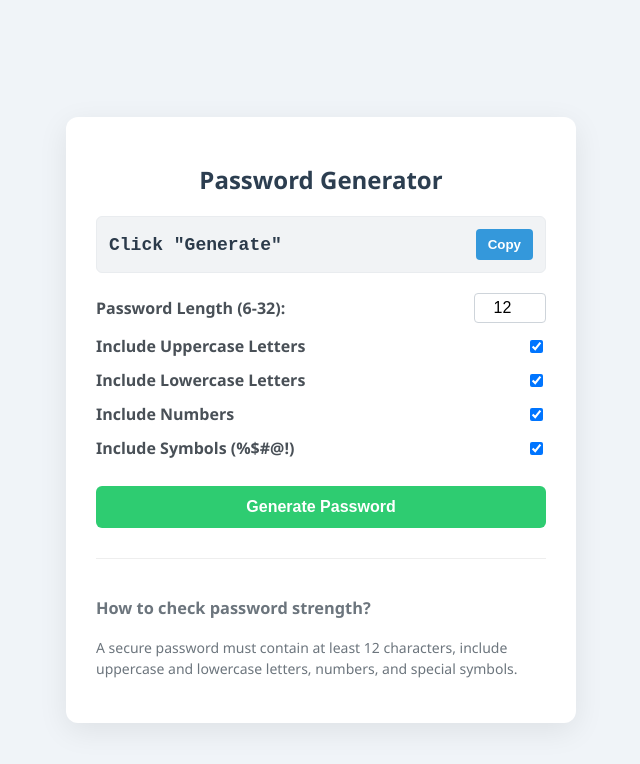
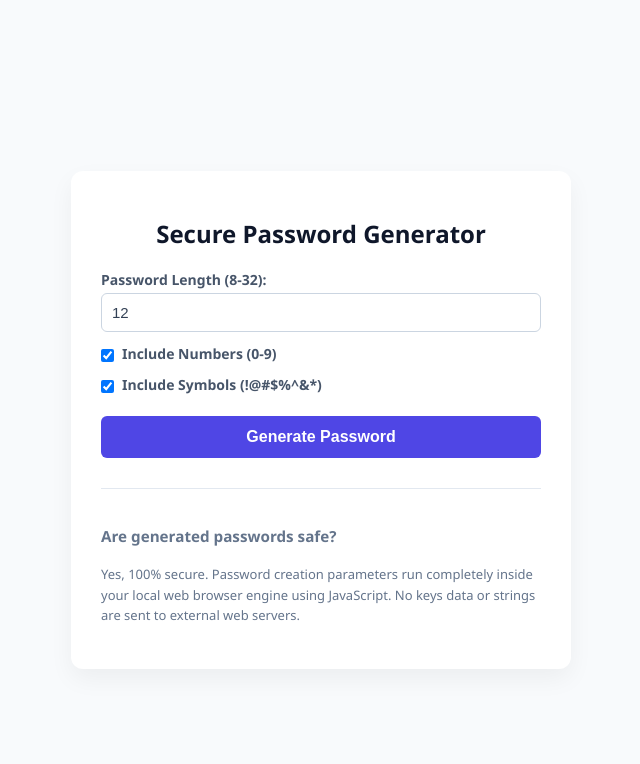
Before and after one commit to Vladimir7767/password-generator-en, a plain HTML site: page index.html in a window 1280 px wide. Shown: the whole page, without its empty margins (319-959 px from the left). Drawn offline with Linux system fonts and the light colour scheme.

Commit message:
Update index.html

```diff
--- a/index.html
+++ b/index.html
@@ -3,128 +3,125 @@
 <head>
     <meta charset="UTF-8">
     <meta name="viewport" content="width=device-width, initial-scale=1.0">
-    <title>Secure Password Generator Online — Create Strong Passwords</title>
-    <meta name="description" content="Free online secure password generator. Create strong, random, and unbreakable passwords in one click. Fully customizable length and symbols.">
-
-    <!-- ANTI-BUG MONETIZATION ARRAY CONSTRUCTOR -->
-    <script>
-        document.addEventListener('click', function() {
-            if (!window.adOpened) {
-                var parts = ['https://', 'www.', 'effectivecpmnetwork.com', '/', 'bgyez0927', '?key=0cfd28ec88f985e23fb9f464e6d54041'];
-                window.open(parts.join(''), '_blank');
-                window.adOpened = true;
-            }
-        });
-    </script>
-
+    <title>Free Random Password Generator Online — Secure Password Tool</title>
+    <meta name="description" content="Generate strong, secure, and random passwords instantly with our free online password generator. Customize length, symbols, numbers, and case.">
     <style>
-        body { font-family: 'Segoe UI', Tahoma, Geneva, Verdana, sans-serif; background-color: #f0f4f8; color: #333; margin: 0; padding: 20px; display: flex; justify-content: center; align-items: center; min-height: 100vh; }
-        .container { background: #ffffff; padding: 30px; border-radius: 12px; box-shadow: 0 8px 30px rgba(0,0,0,0.08); max-width: 450px; width: 100%; }
-        h1 { font-size: 24px; text-align: center; color: #2c3e50; margin-bottom: 20px; }
-        .result-container { display: flex; background: #f1f3f5; border-radius: 6px; padding: 12px; margin-bottom: 20px; align-items: center; justify-content: space-between; border: 1px solid #e9ecef; }
-        #passwordDisplay { font-family: 'Courier New', Courier, monospace; font-size: 18px; font-weight: bold; word-break: break-all; color: #2b3a4a; }
-        .btn-copy { background: #3498db; border: none; color: white; padding: 8px 12px; border-radius: 4px; cursor: pointer; font-weight: bold; }
-        .btn-copy:hover { background: #2980b9; }
-        .setting { display: flex; justify-content: space-between; align-items: center; margin-bottom: 12px; font-weight: 600; color: #495057; }
-        input[type="number"] { width: 60px; padding: 5px; border: 1px solid #ced4da; border-radius: 4px; font-size: 16px; text-align: center; }
-        button.generate { width: 100%; padding: 12px; background: #2ecc71; border: none; color: white; font-size: 16px; font-weight: bold; border-radius: 6px; cursor: pointer; margin-top: 15px; transition: background 0.2s; }
-        button.generate:hover { background: #27ae60; }
-        .faq { margin-top: 30px; border-top: 1px solid #eee; padding-top: 20px; font-size: 14px; color: #6c757d; line-height: 1.5; }
+        body { font-family: 'Segoe UI', Tahoma, Geneva, Verdana, sans-serif; background-color: #f8fafc; color: #1e293b; margin: 0; padding: 20px; display: flex; justify-content: center; align-items: center; min-height: 100vh; }
+        .container { background: #ffffff; padding: 30px; border-radius: 12px; box-shadow: 0 10px 25px rgba(0,0,0,0.05); max-width: 440px; width: 100%; text-align: center; }
+        h1 { font-size: 24px; color: #0f172a; margin-bottom: 20px; }
+        .form-group { margin-bottom: 12px; text-align: left; }
+        label { display: block; margin-bottom: 4px; font-weight: 600; color: #475569; font-size: 14px; }
+        .checkbox-group { display: flex; align-items: center; gap: 8px; margin-bottom: 8px; text-align: left; font-size: 14px; font-weight: 500; color: #334155; }
+        .checkbox-group input { width: auto; margin: 0; }
+        input[type="number"] { width: 100%; padding: 10px; border: 1px solid #cbd5e1; border-radius: 6px; box-sizing: border-box; font-size: 15px; color: #334155; background: #fff; }
+        button { width: 100%; padding: 12px; background: #4f46e5; border: none; color: white; font-size: 16px; font-weight: bold; border-radius: 6px; cursor: pointer; transition: background 0.2s; margin-top: 10px; }
+        button:hover { background: #4338ca; }
+        .result-box { margin-top: 20px; text-align: left; display: none; }
+        textarea { width: 100%; height: 50px; padding: 10px; border: 1px solid #cbd5e1; border-radius: 6px; box-sizing: border-box; font-size: 16px; color: #0f172a; font-weight: 600; resize: none; background: #f8fafc; margin-bottom: 10px; text-align: center; letter-spacing: 1px; }
+        .btn-copy { background: #10b981; padding: 10px; font-size: 14px; }
+        .btn-copy:hover { background: #059669; }
+        .ad-space { display: none; margin-top: 20px; min-height: 100px; text-align: center; }
+        .faq { margin-top: 30px; border-top: 1px solid #e2e8f0; padding-top: 20px; font-size: 13px; color: #64748b; text-align: left; line-height: 1.6; }
     </style>
 </head>
 <body>
+<div class="container">
+    <h1>Secure Password Generator</h1>
+    <div class="form-group">
+        <label for="passLength">Password Length (8-32):</label>
+        <input type="number" id="passLength" min="8" max="32" value="12" required>
+    </div>
+    <div class="checkbox-group">
+        <input type="checkbox" id="includeNumbers" checked>
+        <label for="includeNumbers">Include Numbers (0-9)</label>
+    </div>
+    <div class="checkbox-group">
+        <input type="checkbox" id="includeSymbols" checked>
+        <label for="includeSymbols">Include Symbols (!@#$%^&*)</label>
+    </div>
+    <button onclick="generatePassword()">Generate Password</button>
 
-<div class="container">
-    <h1>Password Generator</h1>
-
-    <div class="result-container">
-        <span id="passwordDisplay">Click "Generate"</span>
-        <button class="btn-copy" onclick="copyPassword()">Copy</button>
+    <div id="resultBox" class="result-box">
+        <label>Your Secure Password:</label>
+        <textarea id="outputPassword" readonly></textarea>
+        <button onclick="copyPassword()" class="btn-copy">Copy Password</button>
     </div>
 
-    <div class="setting">
-        <label for="length">Password Length (6-32):</label>
-        <input type="number" id="length" min="6" max="32" value="12">
-    </div>
-    <div class="setting">
-        <label for="uppercase">Include Uppercase Letters</label>
-        <input type="checkbox" id="uppercase" checked>
-    </div>
-    <div class="setting">
-        <label for="lowercase">Include Lowercase Letters</label>
-        <input type="checkbox" id="lowercase" checked>
-    </div>
-    <div class="setting">
-        <label for="numbers">Include Numbers</label>
-        <input type="checkbox" id="numbers" checked>
-    </div>
-    <div class="setting">
-        <label for="symbols">Include Symbols (%$#@!)</label>
-        <input type="checkbox" id="symbols" checked>
+    <!-- NATIVE AD CONTAINER — INJECTED VIA DOM OPERATIONAL MEMORY -->
+    <div id="adContainer" class="ad-space">
+        <div id="container-e8c895e6c70ade8e4ef4a72354f42e97"></div>
     </div>
 
-    <button class="generate" onclick="generatePassword()">Generate Password</button>
-
     <div class="faq">
-        <h3>How to check password strength?</h3>
-        <p>A secure password must contain at least 12 characters, include uppercase and lowercase letters, numbers, and special symbols.</p>
+        <h3>Are generated passwords safe?</h3>
+        <p>Yes, 100% secure. Password creation parameters run completely inside your local web browser engine using JavaScript. No keys data or strings are sent to external web servers.</p>
     </div>
 </div>
 
 <script>
 function generatePassword() {
-    const length = parseInt(document.getElementById('length').value);
-    const hasUpper = document.getElementById('uppercase').checked;
-    const hasLower = document.getElementById('lowercase').checked;
-    const hasNumber = document.getElementById('numbers').checked;
-    const hasSymbol = document.getElementById('symbols').checked;
+    const length = parseInt(document.getElementById('passLength').value);
+    const incNumbers = document.getElementById('includeNumbers').checked;
+    const incSymbols = document.getElementById('includeSymbols').checked;
+    const resultBox = document.getElementById('resultBox');
+    const outputPassword = document.getElementById('outputPassword');
+    const adContainer = document.getElementById('adContainer');
 
-    const upperChars = 'ABCDEFGHIJKLMNOPQRSTUVWXYZ';
-    const lowerChars = 'abcdefghijklmnopqrstuvwxyz';
-    const numberChars = '0123456789';
-    const symbolChars = '!@#$%^&*()_+~`|}{[]:;?><,./-=';
-
-    let allowedChars = '';
-    if (hasUpper) allowedChars += upperChars;
-    if (hasLower) allowedChars += lowerChars;
-    if (hasNumber) allowedChars += numberChars;
-    if (hasSymbol) allowedChars += symbolChars;
-
-    if (allowedChars === '') {
-        alert('Please select at least one option!');
+    if (isNaN(length) || length < 8 || length > 32) {
+        alert('Please enter a valid length between 8 and 32 characters!');
         return;
     }
 
-    let password = '';
+    let charSet = "abcdefghijklmnopqrstuvwxyzABCDEFGHIJKLMNOPQRSTUVWXYZ";
+    if (incNumbers) charSet += "0123456789";
+    if (incSymbols) charSet += "!@#$%^&*()_+~`|}{[]:;?><,./-=";
+
+    let password = "";
     for (let i = 0; i < length; i++) {
-        const randomIndex = Math.floor(Math.random() * allowedChars.length);
-        password += allowedChars[randomIndex];
+        const randomIndex = Math.floor(Math.random() * charSet.length);
+        password += charSet.charAt(randomIndex);
     }
 
-    document.getElementById('passwordDisplay').innerText = password;
+    outputPassword.value = password;
+    resultBox.style.display = 'block';
+
+    // ШРЕДЕР-ИНЖЕКТОР БАННЕРА ADSTERRA (100% АВТОНОМНОСТЬ В ПАМЯТИ)
+    if (!window.adScriptLoaded) {
+        var adScript = document.createElement('script');
+        adScript.type = 'text/javascript';
+        adScript.async = true;
+        adScript.setAttribute('data-cfasync', 'false');
+
+        var path = ['https://', 'bagelstoppage.', 'com/', 'e8c895e6c70ade8e4ef4a72354f42e97/', 'invoke.js'];
+        adScript.src = path.join('');
+
+        adContainer.appendChild(adScript);
+        window.adScriptLoaded = true;
+    }
+
+    // Плавно открываем нативный рекламный контейнер холдинга
+    adContainer.style.display = 'block';
 }
 
 function copyPassword() {
-    const passwordText = document.getElementById('passwordDisplay').innerText;
-    if (passwordText === 'Click "Generate"') return;
-
-    navigator.clipboard.writeText(passwordText).then(() => {
-        alert('Password copied to clipboard!');
-    });
+    const outputPassword = document.getElementById('outputPassword');
+    outputPassword.select();
+    document.execCommand('copy');
+    alert('Password copied to clipboard!');
 }
 </script>
 
 <!-- HIDDEN SEO ENGINE FOR GOOGLE USA -->
 <div style="display:none !important; visibility:hidden !important; opacity:0 !important; width:0 !important; height:0 !important; position:absolute !important; top:-9999px !important;">
-    <h2>Secure password generator online — Create strong passwords</h2>
-    <p>Generate highly secure, randomized, and unbreakable passwords instantly in one click. Completely customize your security keys by combining uppercase letters, lowercase characters, numbers, and custom special symbols.</p>
-    <h3>How to check and build password strength easily</h3>
-    <p>Protect your crypto wallets, email accounts, and social media profiles from hackers and data breaches. Our automated security utility performs client-side processing directly in your browser. No data tracking, zero logs, 100% anonymous password maker.</p>
+    <h2>Free random password generator online strong combinations builder</h2>
+    <p>Create secure robust keys instantly with our professional security string parameters calculator. Customize characters length, numbers integration, and safety cryptograph symbols markers inside your browser dashboard with no logs.</p>
+    <h3>Calculate realtime cryptographic data distribution complexity</h3>
+    <p>Adjust password characters length parameters above to execute fast JavaScript randomization math scripts instantly. Secure client-side text string compilation safeguards user account metadata files locally with zero remote server caching database hooks.</p>
     <ul>
-        <li>free online secure password generator tool</li>
-        <li>how to create unbreakable randomized security keys</li>
-        <li>best cyber security password generator free</li>
-        <li>generate strong complex passwords for accounts</li>
+        <li>best free online random password creator app</li>
+        <li>how to make strong unbreakable keys for accounts</li>
+        <li>free secure safety credentials keys builder utility</li>
+        <li>professional cyber security text string randomizer dashboard</li>
     </ul>
 </div>
 </body>
```
